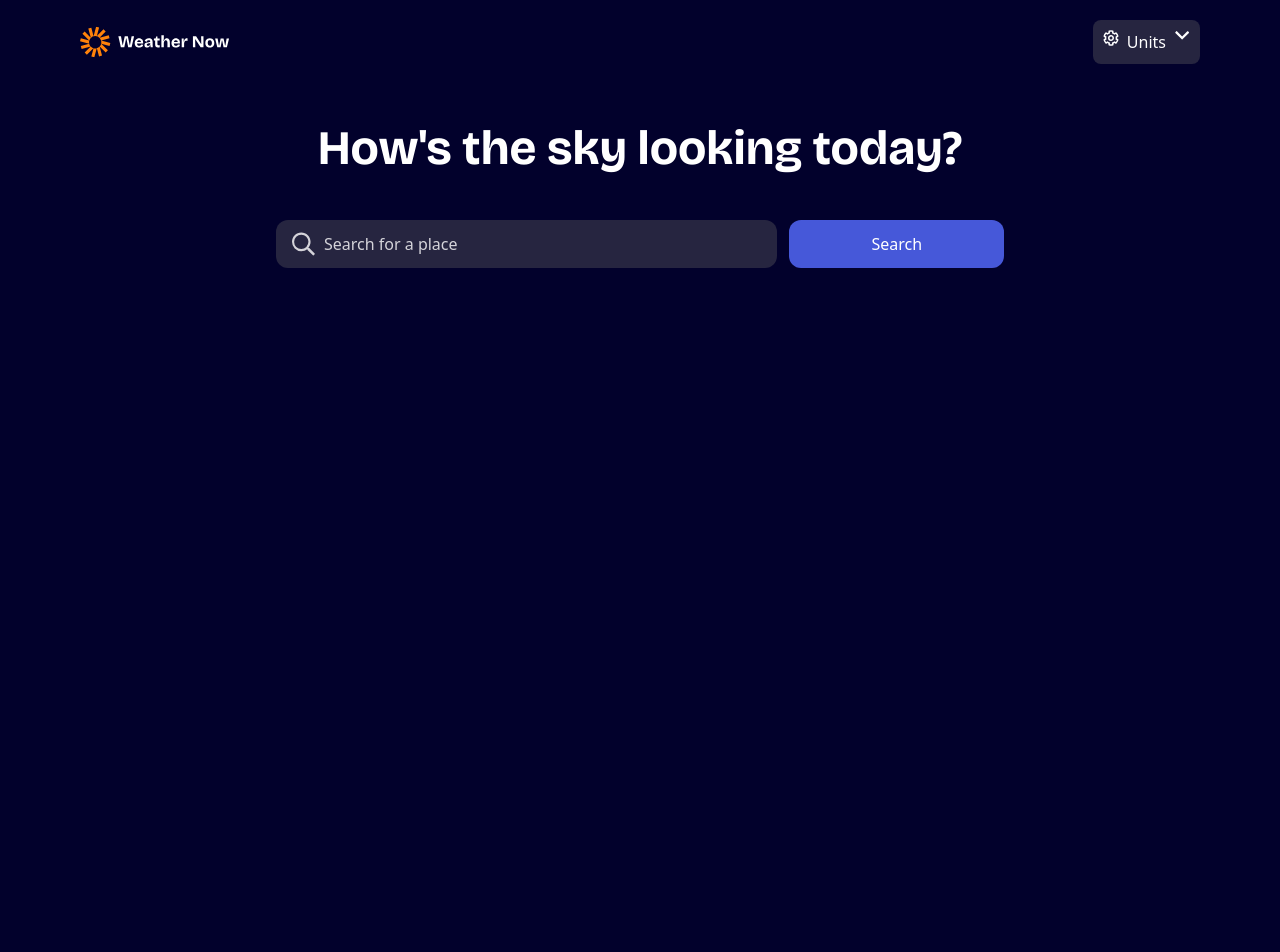
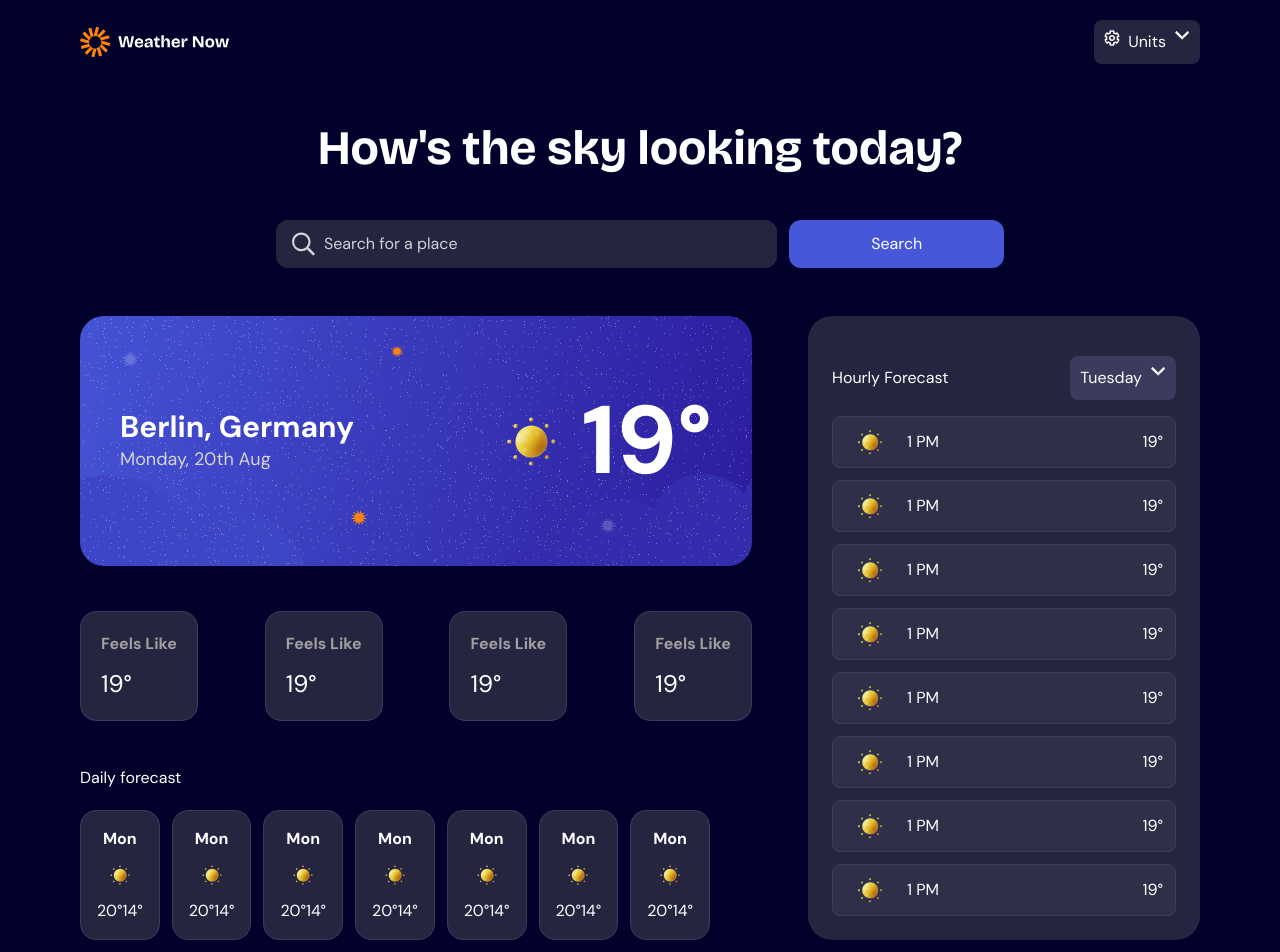
Before and after one commit to TrenchesProgrammer/weather, a Next.js app: page / in a window 1280 px wide. Shown: the top 952 px of the page. Before the commit the page ends 800 px from the top, so only its background shows below. Built offline with nearby package versions, Linux system fonts and the light colour scheme.

Commit message:
completed page

```diff
--- /dev/null
+++ b/Components/DailyForecast.tsx
@@ -0,0 +1,19 @@
+import Image from 'next/image'
+import React from 'react'
+
+const DailyForecast = () => {
+  return (
+    <div className='flex flex-col bg-neutral-800 p-4 h-[130px] rounded-2xl flex-[1_1_14]  justify-between items-center border border-neutral-600'>
+        <p className='text-neutral-0 font-semibold'>
+            Mon
+        </p>
+        <Image src="/icon-sunny.webp" alt="sunny" width={40} height={40} />
+        <div className='flex justify-between w-full'>
+            <p>20&#176;</p>
+            <p>14&#176;</p>
+        </div>
+    </div>
+  )
+}
+
+export default DailyForecast
--- /dev/null
+++ b/Components/HourlyForecast.tsx
@@ -0,0 +1,21 @@
+import Image from 'next/image'
+import React from 'react'
+
+const HourlyForecast = () => {
+  return (
+    <div className='bg-neutral-700 rounded-lg h-[11%] border border-neutral-600 flex items-center justify-between px-3'>
+        <div className='flex justify-between items-center gap-3'>
+            <Image
+                src="/icon-sunny.webp"
+                alt="sunny"
+                width={50}
+                height={50}
+            />
+            <p className='whitespace-nowrap'>1 PM</p>
+        </div>
+        <p>19&#176;</p>
+    </div>
+  )
+}
+
+export default HourlyForecast
--- /dev/null
+++ b/Components/Instruments.tsx
@@ -0,0 +1,16 @@
+import React from 'react'
+
+const Instruments = () => {
+  return (
+    <div className='flex flex-col bg-neutral-800 p-5 flex-[1_1_24] h-[110px] rounded-2xl justify-between border border-neutral-600'>
+        <p className='text-neutral-400 font-semibold whitespace-nowrap'>
+            Feels Like
+        </p>
+        <p className='text-2xl '>
+            19&#176;
+        </p>
+    </div>
+  )
+}
+
+export default Instruments
--- a/app/globals.css
+++ b/app/globals.css
@@ -15,6 +15,8 @@
 
 /* Background Image */
   --background-image-search: url("/icon-search.svg");
+  --background-image-today-large: url("/bg-today-large.svg");
+  --background-image-today-small: url("/bg-today-small.svg");
 
 }
 
--- a/app/layout.tsx
+++ b/app/layout.tsx
@@ -5,10 +5,12 @@ import { DM_Sans } from "next/font/google";
 const dmSans = DM_Sans({
   subsets: ["latin"],
   weight: ["400", "500", "700"],
+  variable: "--font-dm-sans",
 });
 export const metadata: Metadata = {
   title: "Weather Now",
   description: "A weather App",
+
 };
 
 export default function RootLayout({
@@ -20,7 +22,7 @@ export default function RootLayout({
     <html lang="en">
 
       <body
-        className={`${dmSans.className }antialiased `}
+        className={`${dmSans.className} antialiased `}
       >
         <Navbar/>
         {children}
--- a/app/page.tsx
+++ b/app/page.tsx
@@ -1,4 +1,8 @@
+import DailyForecast from "@/Components/DailyForecast";
+import HourlyForecast from "@/Components/HourlyForecast";
+import Instruments from "@/Components/Instruments";
 import { Bricolage_Grotesque } from "next/font/google";
+import Image from "next/image";
 
 const bricolageGrotesque = Bricolage_Grotesque({
   subsets: ["latin"],
@@ -15,9 +19,80 @@ export default function Home() {
         </h1>
       </div>
       <form className="flex justify-center gap-3 w-full  mt-12 flex-col sm:flex-row px-5 max-w-3xl m-auto">
-        <input type="text" className="bg-neutral-800 rounded-xl sm:w-[70%] w-[100%] bg-search  placeholder:text-neutral-200 px-12 p-3 " placeholder="Search for a place" />
-        <input type="submit" className="bg-[#4658D9] rounded-xl sm:w-[30%] w-[100%] p-3" value="Search" />
+        <input
+          type="text"
+          className="bg-neutral-800 rounded-xl sm:w-[70%] w-[100%] bg-search  placeholder:text-neutral-200 px-12 p-3 "
+          placeholder="Search for a place"
+        />
+        <input
+          type="submit"
+          className="bg-[#4658D9] rounded-xl sm:w-[30%] w-[100%] p-3"
+          value="Search"
+        />
       </form>
+
+      <div className="flex px-5 items-stretch justify-between flex-col lg:flex-row lg:px-20 pt-12">
+        <div className="lg:w-[60%] flex flex-col justify-between gap-5 w-full ">
+          <div className="md:bg-today-large bg-today-small bg-no-repeat bg-cover  h-[300px] lg:h-[250px] w-full flex-col sm:flex-row items-center rounded-3xl flex  justify-between p-10">
+            <div className="flex  flex-col text-center sm:text-left">
+              <p className="text-3xl font-semibold">Berlin, Germany</p>
+              <p className="text-lg text-neutral-300">Monday, 20th Aug</p>
+            </div>
+            <div className="flex items-center justify-around w-full sm:w-auto">
+              <Image
+                src="/icon-sunny.webp"
+                alt="sunny"
+                width={100}
+                height={100}
+              />
+              <p className="text-8xl font-bold">19&#176;</p>
+            </div>
+          </div>
+          <div className="flex justify-between gap-5 flex-wrap ">
+            <Instruments />
+            <Instruments />
+            <Instruments />
+            <Instruments />
+          </div>
+          <div>
+            <p>Daily forecast</p>
+            <div className="flex gap-3 flex-wrap  w-full mt-5 pb-5">
+              <DailyForecast />
+              <DailyForecast />
+              <DailyForecast />
+              <DailyForecast />
+              <DailyForecast />
+              <DailyForecast />
+              <DailyForecast />
+            </div>
+          </div>
+        </div>
+        <div className=" bg-neutral-800 lg:w-[35%] w-[100%] rounded-3xl px-6 py-6 mb-5">
+          <div className="flex py-4 justify-between items-baseline w-full">
+            <p>Hourly Forecast</p>
+            <button className="flex gap-2 bg-neutral-600 rounded-lg p-2.5">
+              <p>Tuesday</p>
+              <Image
+                src="/icon-dropdown.svg"
+                alt="dropdown"
+                width={16}
+                height={16}
+              />
+            </button>
+          </div>
+          <div className="flex h-[83%] flex-col lg:justify-between gap-3 ">
+            <HourlyForecast/>
+            <HourlyForecast/>
+            <HourlyForecast/>
+            <HourlyForecast/>
+            <HourlyForecast/>
+            <HourlyForecast/>
+            <HourlyForecast/>
+            <HourlyForecast/>
+          </div>
+
+        </div>
+      </div>
     </>
   );
 }
```
